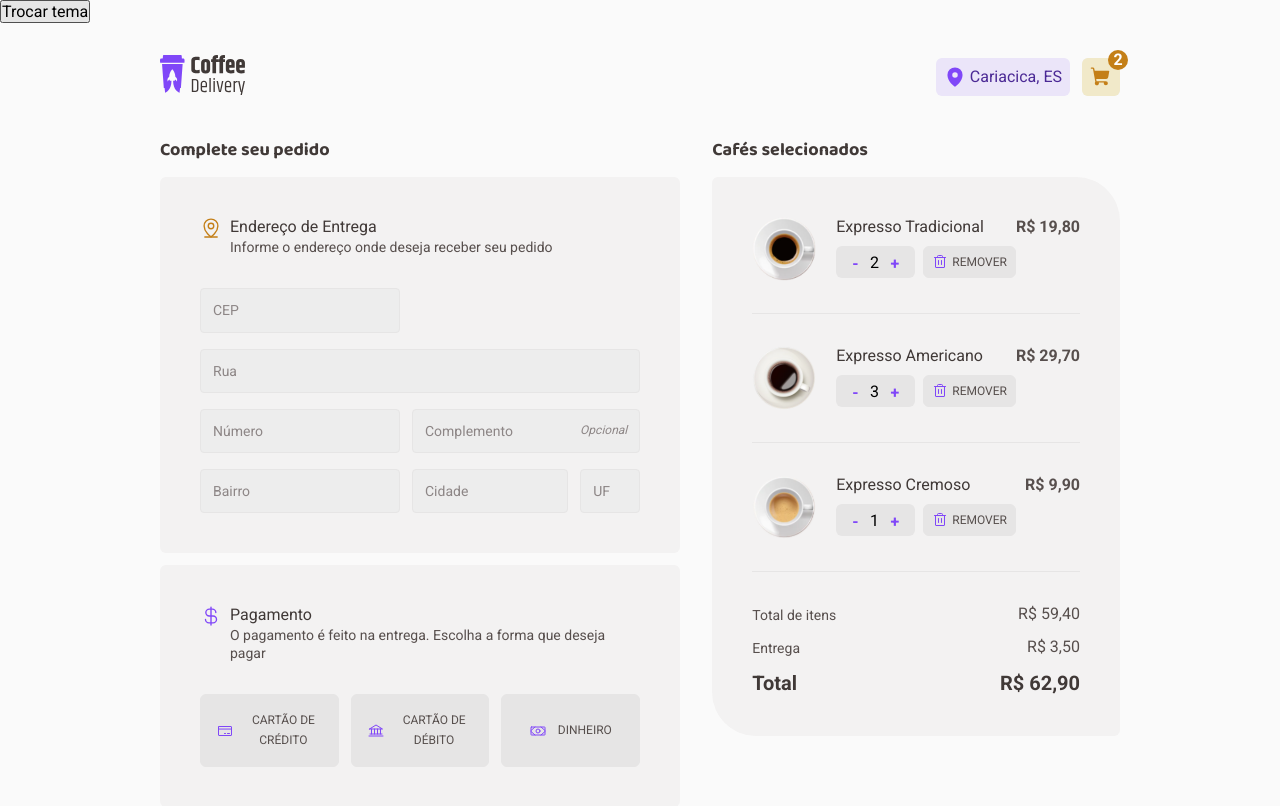
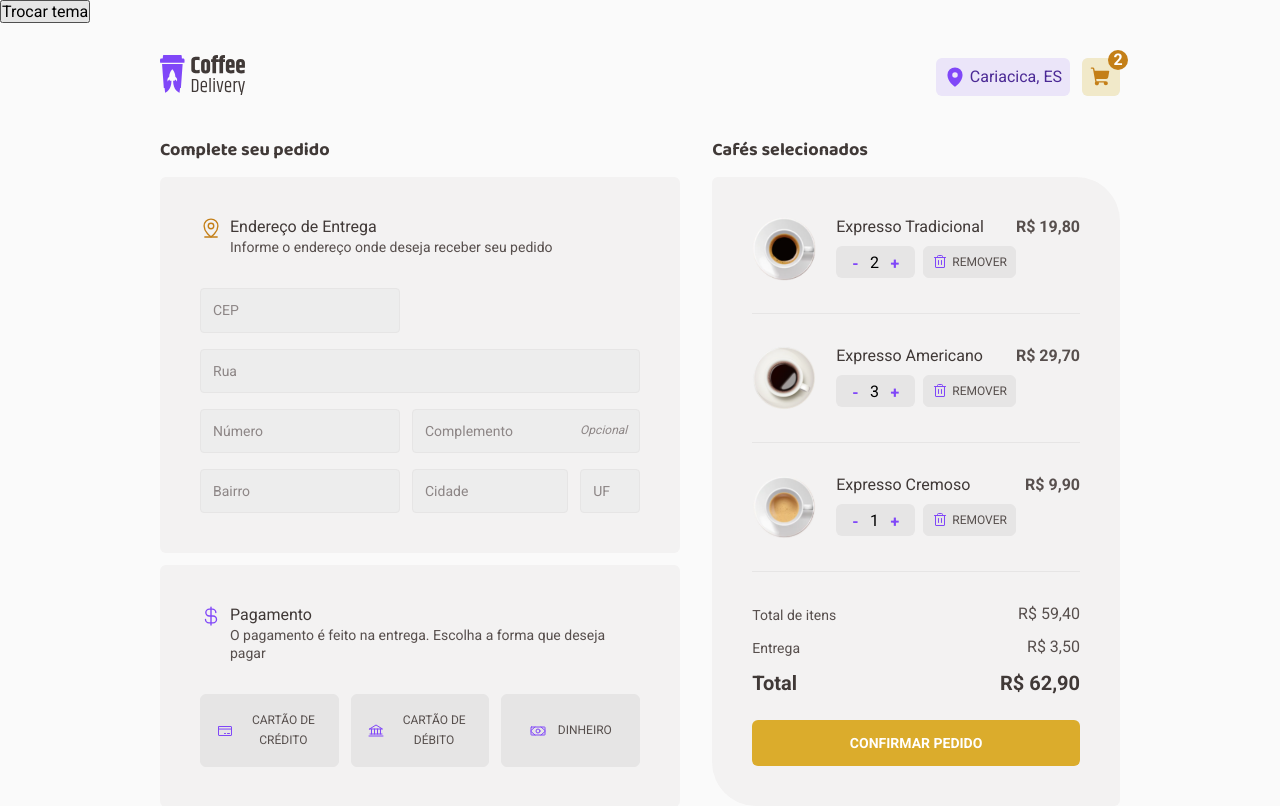
Before and after one commit to luarakerlen/coffee-delivery, a React (Vite) app: page /checkout in a window 1280 px wide. Shown: the top 806 px of the page. Built offline with nearby package versions, Linux system fonts and the light colour scheme.

Commit message:
chore: create button

```diff
--- a/src/pages/Checkout/components/SelectedCoffees/index.tsx
+++ b/src/pages/Checkout/components/SelectedCoffees/index.tsx
@@ -1,6 +1,8 @@
+import { useNavigate } from 'react-router-dom';
 import uuid from 'react-uuid';
 import { Item } from './Item';
 import {
+	ConfirmButton,
 	OrderSummaryContainer,
 	SelectedCoffeesContainer,
 	ValuesContainer,
@@ -8,6 +10,8 @@ import {
 import { TextAndPrice } from './TextAndPrice';
 
 export function SelectedCoffees() {
+	const navigate = useNavigate();
+
 	const selectedCoffees = [
 		{
 			id: uuid(),
@@ -37,6 +41,10 @@ export function SelectedCoffees() {
 		return acc + curr.price * curr.quantity;
 	}, 0);
 
+	function handleConfirmOrder() {
+		navigate('/success');
+	}
+
 	return (
 		<SelectedCoffeesContainer>
 			<p className='containerTitle'>Cafés selecionados</p>
@@ -51,6 +59,9 @@ export function SelectedCoffees() {
 					<TextAndPrice text='Entrega' price={deliveryPrice} />
 					<TextAndPrice text='Total' price={totalValue + deliveryPrice} bold />
 				</ValuesContainer>
+				<ConfirmButton onClick={handleConfirmOrder}>
+					CONFIRMAR PEDIDO
+				</ConfirmButton>
 			</OrderSummaryContainer>
 		</SelectedCoffeesContainer>
 	);
--- a/src/pages/Checkout/components/SelectedCoffees/styles.ts
+++ b/src/pages/Checkout/components/SelectedCoffees/styles.ts
@@ -19,4 +19,25 @@ export const ValuesContainer = styled.div`
 	display: flex;
 	flex-direction: column;
 	gap: 0.75rem;
+	margin-bottom: 1.5rem;
 `;
+
+export const ConfirmButton = styled.button`
+	width: 100%;
+	padding: 0.75rem;
+	border: none;
+	border-radius: 6px;
+	cursor: pointer;
+	transition: background-color 0.2s;
+	background-color: ${(props) => props.theme.yellow};
+
+	color: ${(props) => props.theme.white};
+	font-weight: 700;
+	line-height: 160%;
+	text-transform: uppercase;
+	font-size: 0.875rem;
+
+	:hover {
+		background-color: ${(props) => props.theme['yellow-dark']};
+	}
+`;
```
